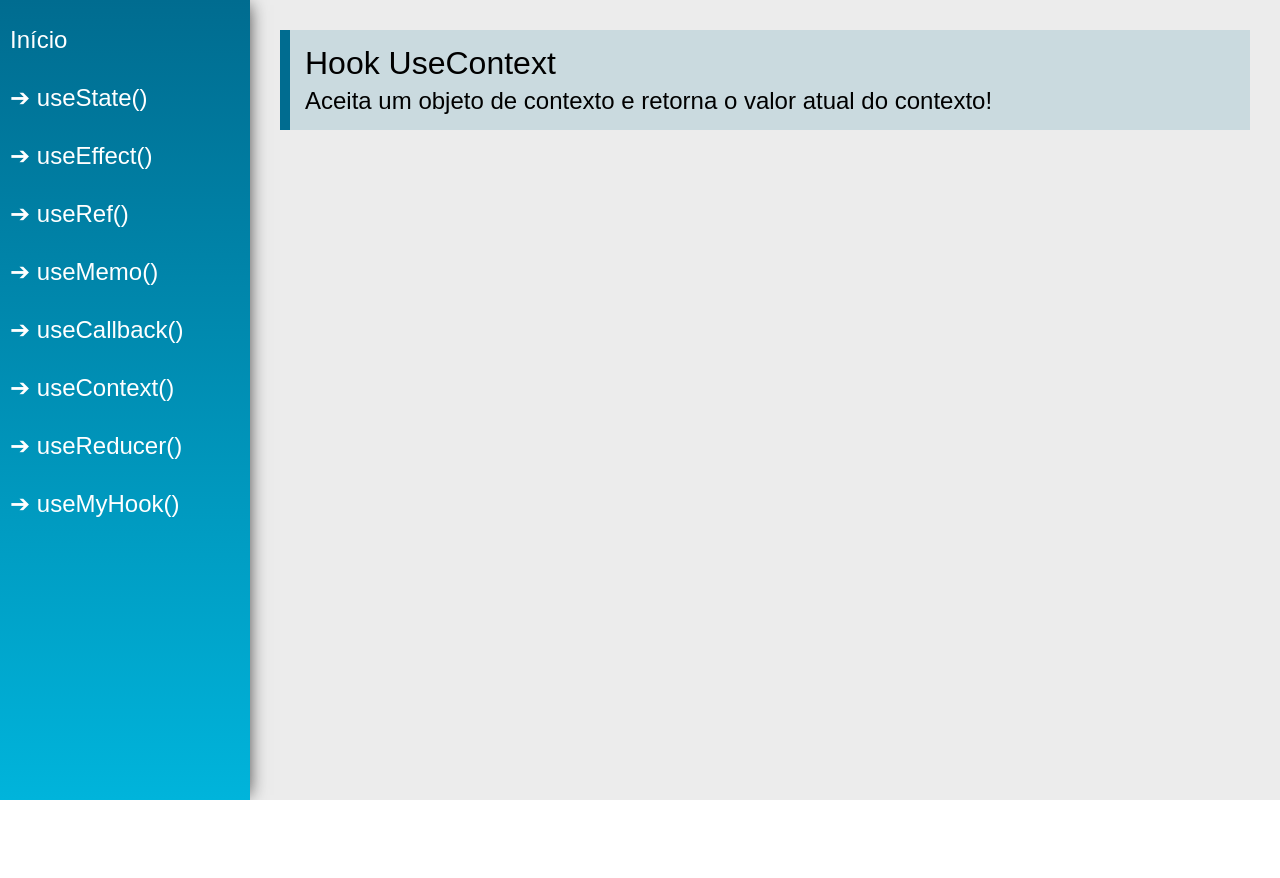
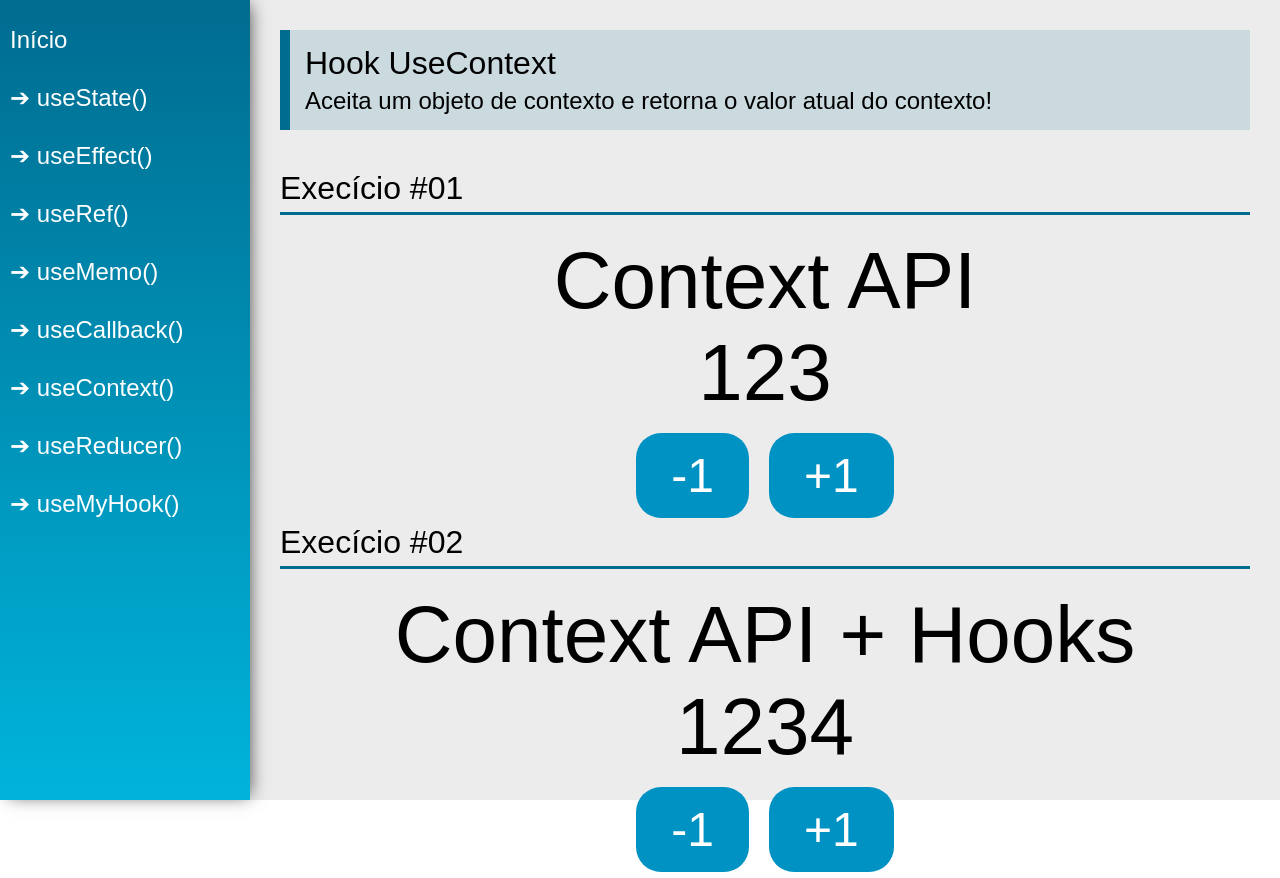
Before and after one commit to gabrielcarlossl/react-hooks, a React (Create React App) app in the folder estudando-hooks/: page /useContext in a window 1280 px wide. Before the commit the page ends 800 px from the top, so only its background shows below. Built offline with nearby package versions, Linux system fonts and the light colour scheme.

Commit message:
Adicionado exemplos useContext

```diff
--- /dev/null
+++ b/estudando-hooks/src/data/DataContext.js
@@ -0,0 +1,10 @@
+import React from "react";
+
+export const data = {
+    number:123,
+    text: 'Context API'
+}
+
+const DataContext = React.createContext(data)
+
+export default DataContext
--- /dev/null
+++ b/estudando-hooks/src/data/Store.jsx
@@ -0,0 +1,32 @@
+import React, { useState } from 'react'
+
+const initialState = {
+    number: 1234,
+    text: 'Context API + Hooks'
+}
+
+export const AppContext = React.createContext(initialState)
+
+const Store = props => {
+    const [state, setState] = useState(initialState)
+
+    function updateState(key, value) {
+        setState({
+            ...state,
+            [key]: value
+        })
+    }
+
+    return (
+        <AppContext.Provider value={{
+            number: state.number,
+            text: state.text,
+            setNumber: n => updateState('number', n),
+            setText: t => updateState('text', t),
+        }}>
+            {props.children}
+        </AppContext.Provider>
+    )
+}
+
+export default Store
--- a/estudando-hooks/src/index.js
+++ b/estudando-hooks/src/index.js
@@ -5,6 +5,6 @@
 import App from './views/App'
 
 ReactDOM.render(
-    <App />,
+        <App />,
     document.getElementById('root')
 )
--- a/estudando-hooks/src/views/App.jsx
+++ b/estudando-hooks/src/views/App.jsx
@@ -1,19 +1,29 @@
 import './App.css'
-import React from 'react'
+import React,{useState} from 'react'
 import { BrowserRouter as Router } from  'react-router-dom'
 
 import Menu from '../components/layout/Menu'
 import Content from '../components/layout/Content'
+import DataContext, {data} from '../data/DataContext'
+import Store from '../data/Store'
 
 const App = props => {
 
+    const [state, setState] = useState(data)
+
     return (
+        <Store>
+            <DataContext.Provider value={{state, setState}}>
                 <div className="App">
                     <Router>
                         <Menu />
                         <Content />
                     </Router>
                 </div>
+            </DataContext.Provider>
+        </Store>
+
+
     )
 }
 
--- a/estudando-hooks/src/views/examples/UseCallback.jsx
+++ b/estudando-hooks/src/views/examples/UseCallback.jsx
@@ -1,13 +1,14 @@
 import PageTitle from '../../components/layout/PageTitle'
-import React, { useState } from 'react'
+import React, { useCallback, useState } from 'react'
 import UseCallbackButtons from './UseCallBackButtons'
 
 const UseCallback = (props) => {
 
     const [count, setCount] = useState(0)
-    function inc(delta){
-        setCount(count+delta)
-    }
+
+    const inc = useCallback(function (delta) {
+        setCount(curr => curr + delta)
+    },[setCount])
 
     return (
         <div className="UseCallback">
--- a/estudando-hooks/src/views/examples/UseContext.jsx
+++ b/estudando-hooks/src/views/examples/UseContext.jsx
@@ -1,13 +1,61 @@
-import React from 'react'
+import React, { useContext } from 'react'
 import PageTitle from '../../components/layout/PageTitle'
+import SectionTitle from '../../components/layout/SectionTitle'
+
+import DataContext from '../../data/DataContext'
+import { AppContext } from '../../data/Store'
 
 const UseContext = (props) => {
+    const { state, setState } = useContext(DataContext)
+
+    function addNumber(delta) {
+        setState({
+            ...state,
+            number: state.number + delta,
+        })
+    }
+
+    const { number, text, setNumber } = useContext(AppContext)
+
     return (
         <div className="UseContext">
             <PageTitle
                 title="Hook UseContext"
                 subtitle="Aceita um objeto de contexto e retorna o valor atual do contexto!"
             />
+
+            <SectionTitle title="Execício #01" />
+            <div className="center">
+                <span className="text">{state.text}</span>
+                <span className="text">{state.number}</span>
+
+                <div>
+                    <button className="btn" onClick={() => addNumber(-1)}>
+                        -1
+                    </button>
+                    <button className="btn" onClick={() => addNumber(1)}>
+                        +1
+                    </button>
+                </div>
+            </div>
+
+            <SectionTitle title="Execício #02" />
+            <div className="center">
+                <span className="text">{text}</span>
+                <span className="text">{number}</span>
+                <div>
+                    <button
+                        className="btn"
+                        onClick={() => setNumber(number - 1)}>
+                        -1
+                    </button>
+                    <button
+                        className="btn"
+                        onClick={() => setNumber(number + 1)}>
+                        +1
+                    </button>
+                </div>
+            </div>
         </div>
     )
 }
```
